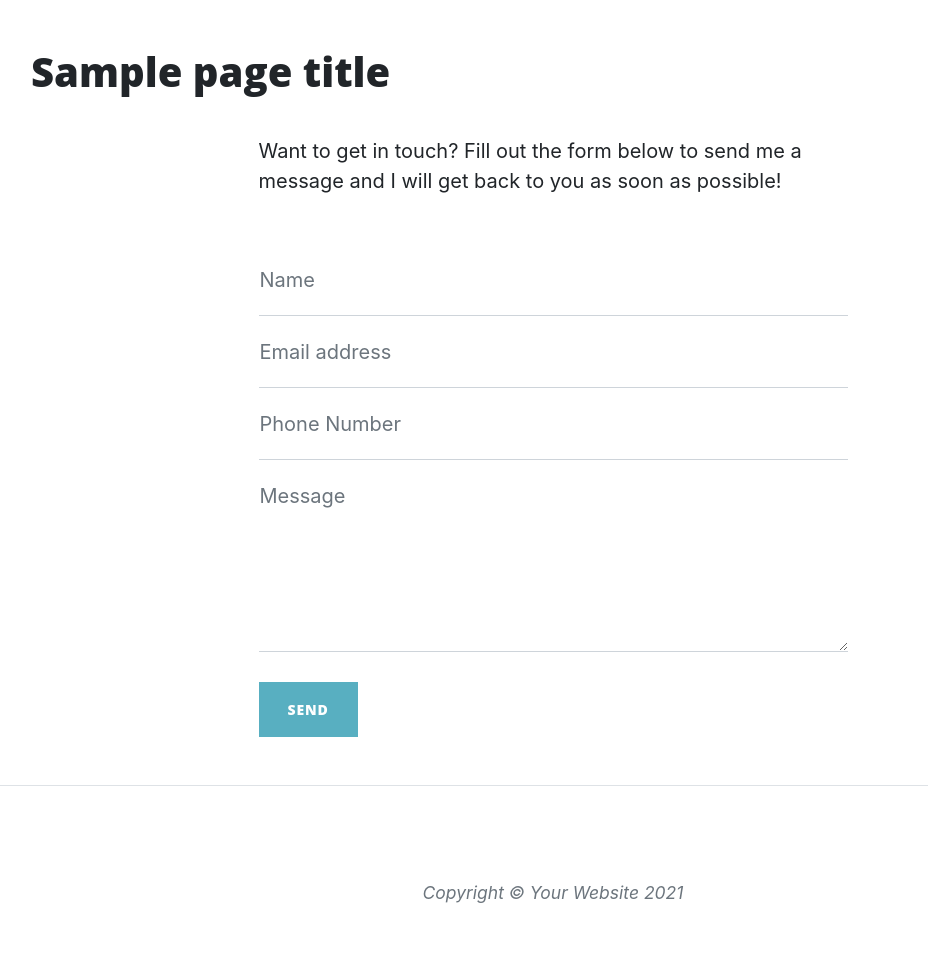
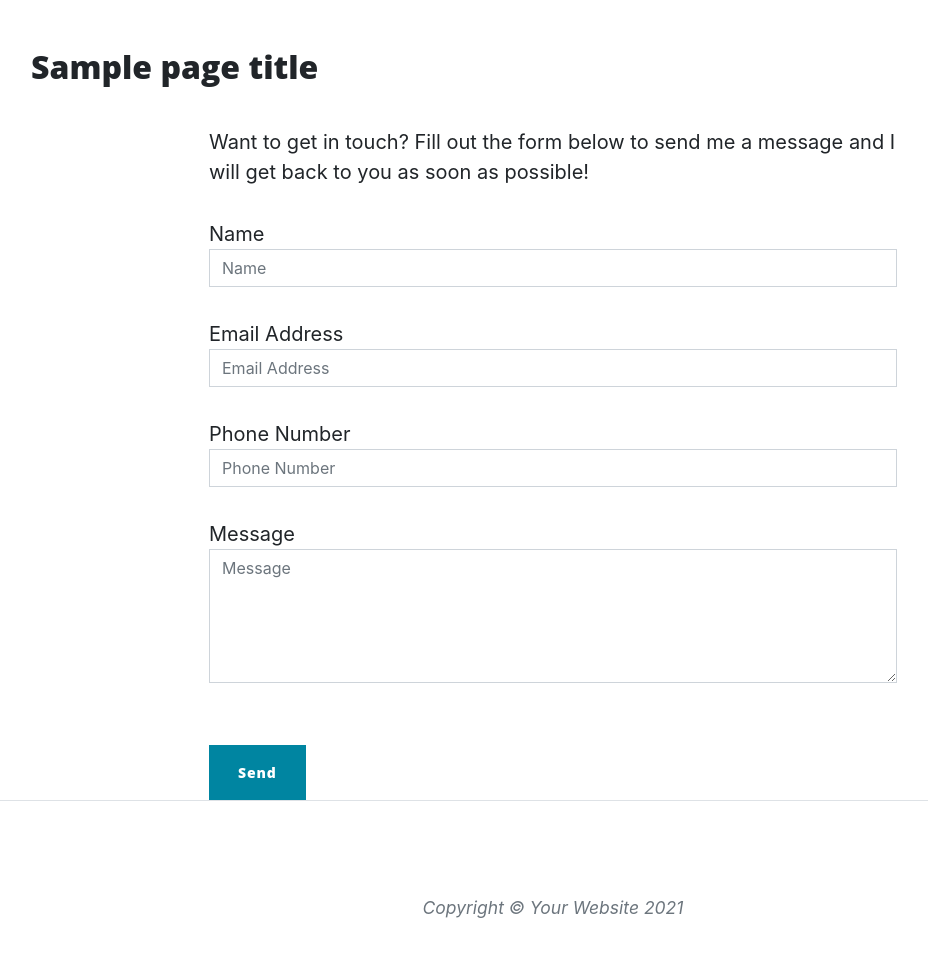
Before and after one commit to Rj12-art/MLS3, a Flask app: template templates/signin.html in a window 1280 px wide. Shown: the part 532-1501 px from the top of the page, without its empty margins (87-1015 px from the left). Before the commit the page ends 1435 px from the top, so only its background shows below. Run offline with Flask 2, Linux system fonts and the light colour scheme; the template is opened without the code that fills it: most values are stand-ins (such as "Sample title", 1, 10 or a date in 2020); some libraries are stand-ins or nearby versions.

Commit message:
added a sendEmail js script for data retrieval from users

```diff
--- a/run.py
+++ b/run.py
@@ -1,6 +1,6 @@
 import os
 import json
-from flask import Flask, render_template
+from flask import Flask, render_template, request
 
 app = Flask(__name__)
 
@@ -18,8 +18,10 @@ def recipe():
     return render_template("recipe.html", page_title="Recipe", recipe=data)
 
 
-@app.route("/signin")
+@app.route("/signin", methods=["GET","POST"])
 def signin():
+    if request.methods == "POST":
+        print(request.form.get())
     return render_template("signin.html", page_title="Sign In To Your Account")
 
 
--- a/static/js/scripts.js
+++ b/static/js/scripts.js
@@ -26,4 +26,4 @@ window.addEventListener('DOMContentLoaded', () => {
         }
         scrollPos = currentTop;
     });
-})
+}
--- a/templates/base.html
+++ b/templates/base.html
@@ -6,6 +6,15 @@
     <meta name="viewport" content="width=device-width, initial-scale=1.0">
     <link rel="stylesheet" href="{{url_for('static', filename = 'css/styles.css')}}">
     <link rel="stylesheet" href="{{url_for('static', filename = 'css/style.css')}}">
+    <script type="text/javascript"
+        src="https://cdn.jsdelivr.net/npm/emailjs-com@3/dist/email.min.js">
+</script>
+<script type="text/javascript">
+    (function () {
+        emailjs.init("user_ZbLl9H1EaxDex256qi0dO");
+    })();
+</script>
+
     <title>RcipeBook</title>
 </head>
 <body>
@@ -84,5 +93,7 @@
     <script src="https://cdn.jsdelivr.net/npm/bootstrap@5.1.0/dist/js/bootstrap.bundle.min.js"></script>
     <!-- Core theme JS-->
     <script src="{{url_for('static', filename ='js/script.js')}}"></script>
+    <!--link for getting user dat/values-->
+    <script src="{{url_for('static', filename ='js/sendEmail.js')}}"></script>
 </body>
 </html>
--- a/templates/signin.html
+++ b/templates/signin.html
@@ -1,65 +1,46 @@
 {% extends "base.html" %}
 {% block content %}
-    <h1>{{ page_title }}</h1>
+    <h2>{{ page_title }}</h2>
 
+	<div class="row">
+		<div class="col-lg-8 col-md-10 mx-auto">
+			<p>Want to get in touch? Fill out the form below to send me a message and I will get back to you as soon as possible!</p>
+			<form onsubmit="return sendMail(this)" method="POST">
+				<div class="control-group">
+					<div class="form-group floating-label-form-group controls">
+						<label>Name</label>
+						<input type="text" class="form-control" placeholder="Name" name="name" id="name" required data-validation-required-message="Please enter your name.">
+						<p class="help-block text-danger"></p>
+					</div>
+				</div>
+				<div class="control-group">
+					<div class="form-group floating-label-form-group controls">
+						<label>Email Address</label>
+						<input type="email" class="form-control" placeholder="Email Address" name="email" id="email" required data-validation-required-message="Please enter your email address.">
+						<p class="help-block text-danger"></p>
+					</div>
+				</div>
+				<div class="control-group">
+					<div class="form-group col-xs-12 floating-label-form-group controls">
+						<label>Phone Number</label>
+						<input type="tel" class="form-control" placeholder="Phone Number" name="phone" id="phone" required data-validation-required-message="Please enter your phone number.">
+						<p class="help-block text-danger"></p>
+					</div>
+				</div>
+				<div class="control-group">
+					<div class="form-group floating-label-form-group controls">
+						<label>Message</label>
+						<textarea rows="5" class="form-control" placeholder="Message" name="message" id="message" required data-validation-required-message="Please enter a message."></textarea>
+						<p class="help-block text-danger"></p>
+					</div>
+				</div>
+				<br>
+				<div id="success"></div>
+				<div class="form-group">
+					<button type="submit" class="btn btn-primary" id="sendMessageButton">Send</button>
+				</div>
+			</form>
+		</div>
+	</div>
 
-
-    <div class="row gx-4 gx-lg-5 justify-content-center">
-        <div class="col-md-10 col-lg-8 col-xl-7">
-            <p>Want to get in touch? Fill out the form below to send me a message and I will get back to you as soon as
-                possible!</p>
-            <div class="my-5">
-                <form id="contactForm" data-sb-form-api-token="API_TOKEN">
-                    <div class="form-floating">
-                        <input class="form-control" id="name" type="text" placeholder="Enter your name..."
-                            data-sb-validations="required" />
-                        <label for="name">Name</label>
-                        <div class="invalid-feedback" data-sb-feedback="name:required">A name is required.</div>
-                    </div>
-                    <div class="form-floating">
-                        <input class="form-control" id="email" type="email" placeholder="Enter your email..."
-                            data-sb-validations="required,email" />
-                        <label for="email">Email address</label>
-                        <div class="invalid-feedback" data-sb-feedback="email:required">An email is required.</div>
-                        <div class="invalid-feedback" data-sb-feedback="email:email">Email is not valid.</div>
-                    </div>
-                    <div class="form-floating">
-                        <input class="form-control" id="phone" type="tel" placeholder="Enter your phone number..."
-                            data-sb-validations="required" />
-                        <label for="phone">Phone Number</label>
-                        <div class="invalid-feedback" data-sb-feedback="phone:required">A phone number is required.</div>
-                    </div>
-                    <div class="form-floating">
-                        <textarea class="form-control" id="message" placeholder="Enter your message here..."
-                            style="height: 12rem" data-sb-validations="required"></textarea>
-                        <label for="message">Message</label>
-                        <div class="invalid-feedback" data-sb-feedback="message:required">A message is required.</div>
-                    </div>
-                    <br />
-                    <!-- Submit success message-->
-                    <!---->
-                    <!-- This is what your users will see when the form-->
-                    <!-- has successfully submitted-->
-                    <div class="d-none" id="submitSuccessMessage">
-                        <div class="text-center mb-3">
-                            <div class="fw-bolder">Form submission successful!</div>
-                            To activate this form, sign up at
-                            <br />
-                            <a
-                                href="https://startbootstrap.com/solution/contact-forms">https://startbootstrap.com/solution/contact-forms</a>
-                        </div>
-                    </div>
-                    <!-- Submit error message-->
-                    <!---->
-                    <!-- This is what your users will see when there is-->
-                    <!-- an error submitting the form-->
-                    <div class="d-none" id="submitErrorMessage">
-                        <div class="text-center text-danger mb-3">Error sending message!</div>
-                    </div>
-                    <!-- Submit Button-->
-                    <button class="btn btn-primary text-uppercase disabled" id="submitButton" type="submit">Send</button>
-                </form>
-            </div>
-        </div>
-    </div>
 {% endblock %}
```
Also changed, not shown: static/js/sendEmail.js (added).
